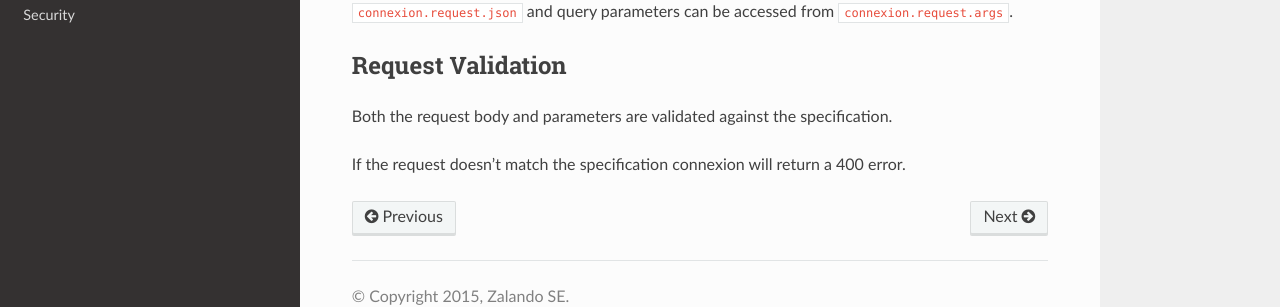
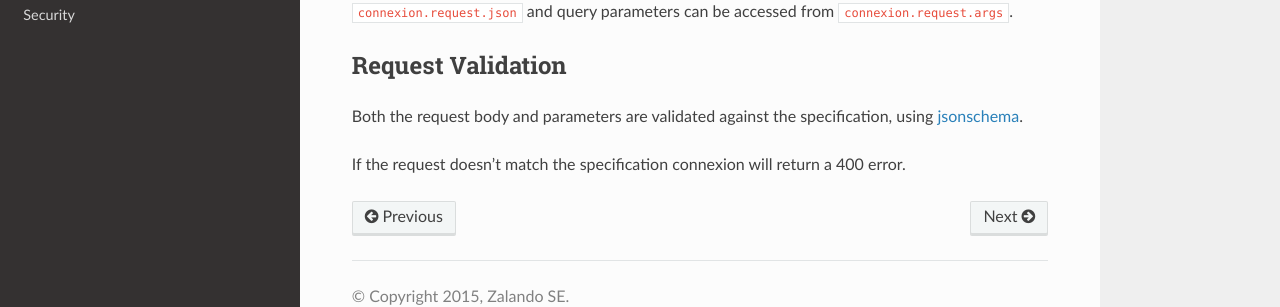
Before and after one commit to spec-first/connexion, a Sphinx documentation site: the page built from docs/request.rst, in a window 1280 px wide. Shown: the part 280-587 px from the top of the page. Built offline with Sphinx 7.4.7 and the Read the Docs theme 2.0.0, drawn with Linux system fonts in a browser that asks for light colours.

Commit message:
#75 include a link to jsonschema

```diff
--- a/docs/request.rst
+++ b/docs/request.rst
@@ -10,7 +10,10 @@ can be accessed from ``connexion.request.args``.
 
 Request Validation
 ------------------
-Both the request body and parameters are validated against the specification.
+Both the request body and parameters are validated against the specification,
+using `jsonschema`_.
 
 If the request doesn't match the specification connexion will return a 400
 error.
+
+.. _jsonschema: https://pypi.python.org/pypi/jsonschema
```
